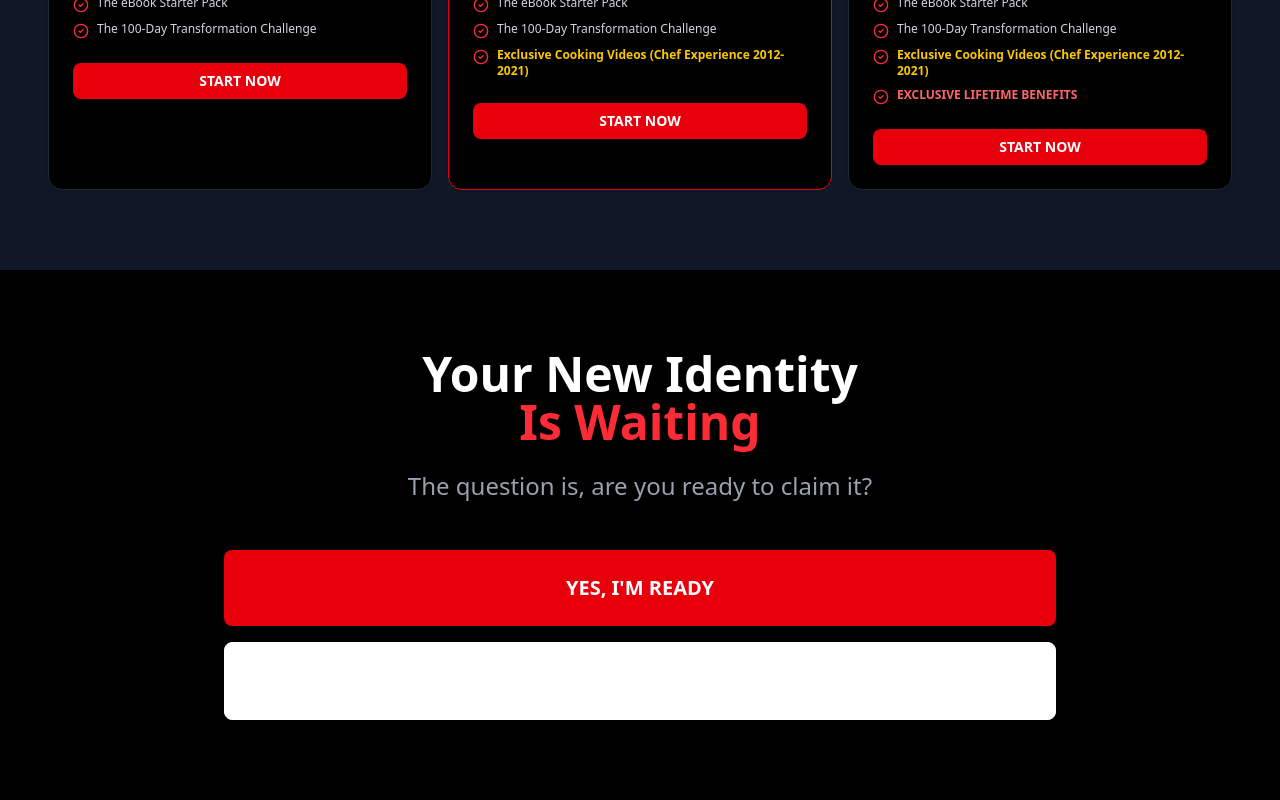
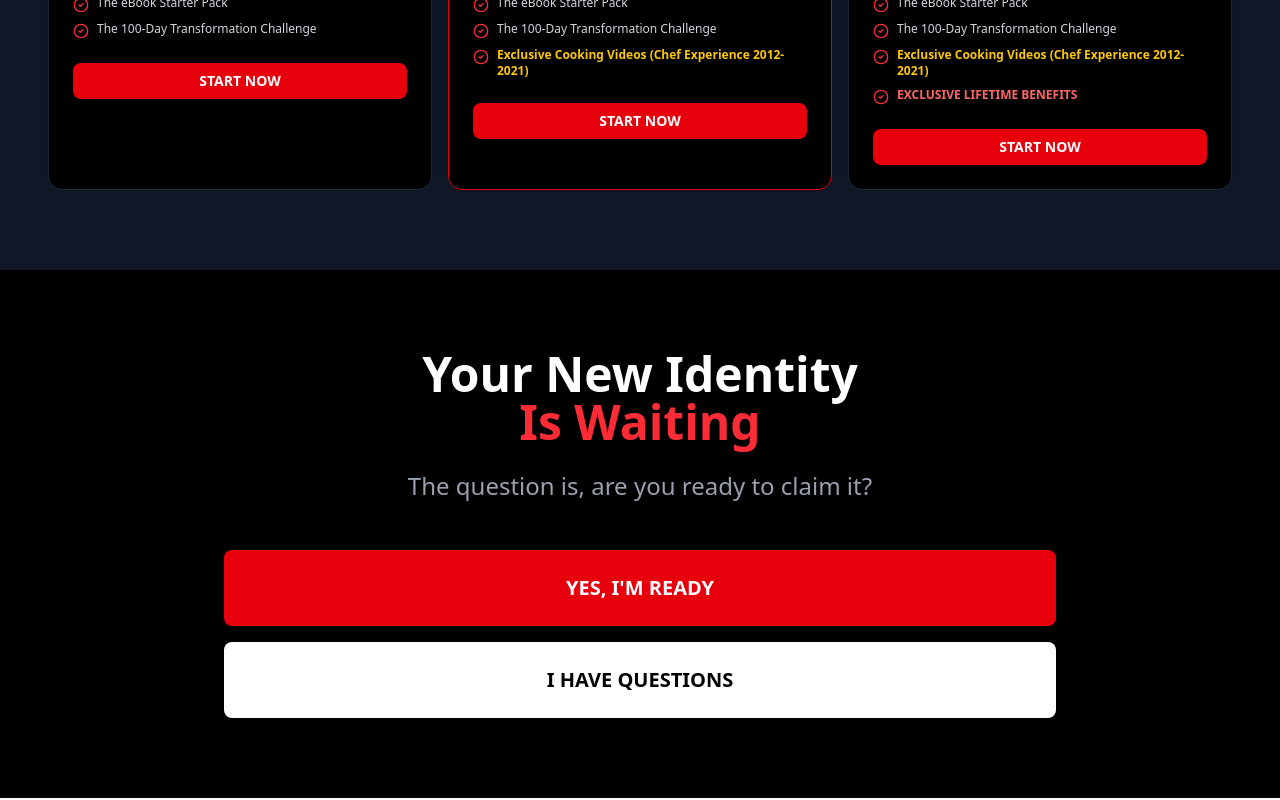
Before and after one commit to AdrianoDRJB/Transform-method, a React (Vite) app: page / in a window 1280 px wide. Shown: the part 5630-6430 px from the top of the page. Built offline with nearby package versions, Linux system fonts and the light colour scheme.

Commit message:
Update I HAVE QUESTIONS button: white background and redirect to /home

```diff
--- a/src/components/TheIdentity.jsx
+++ b/src/components/TheIdentity.jsx
@@ -519,10 +519,18 @@ function TheIdentity() {
             The question is, are you ready to claim it?
           </p>
           <div className="flex flex-col sm:flex-row gap-4 justify-center">
-            <Button size="lg" className="bg-red-600 hover:bg-red-700 text-white text-xl px-12 py-6 h-auto font-bold">
+            <Button
+              size="lg"
+              className="bg-red-600 hover:bg-red-700 text-white text-xl px-12 py-6 h-auto font-bold"
+              onClick={() => document.getElementById('plans')?.scrollIntoView({ behavior: 'smooth' })}
+            >
               YES, I'M READY
             </Button>
-            <Button size="lg" variant="outline" className="border-white text-white hover:bg-white hover:text-black text-xl px-12 py-6 h-auto font-bold">
+            <Button
+              size="lg"
+              className="bg-white text-black hover:bg-gray-200 text-xl px-12 py-6 h-auto font-bold"
+              onClick={() => window.location.href = '/home'}
+            >
               I HAVE QUESTIONS
             </Button>
           </div>
```
